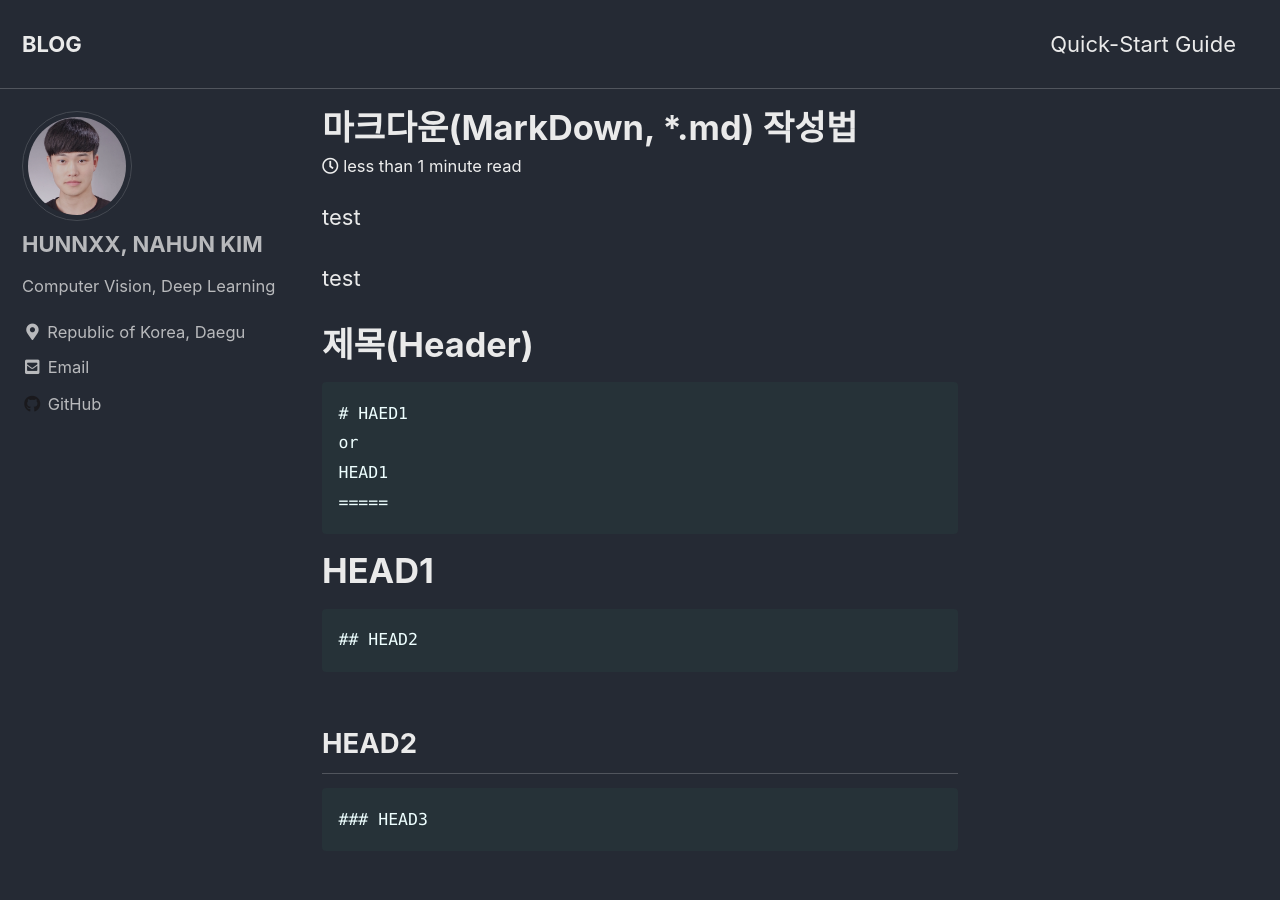
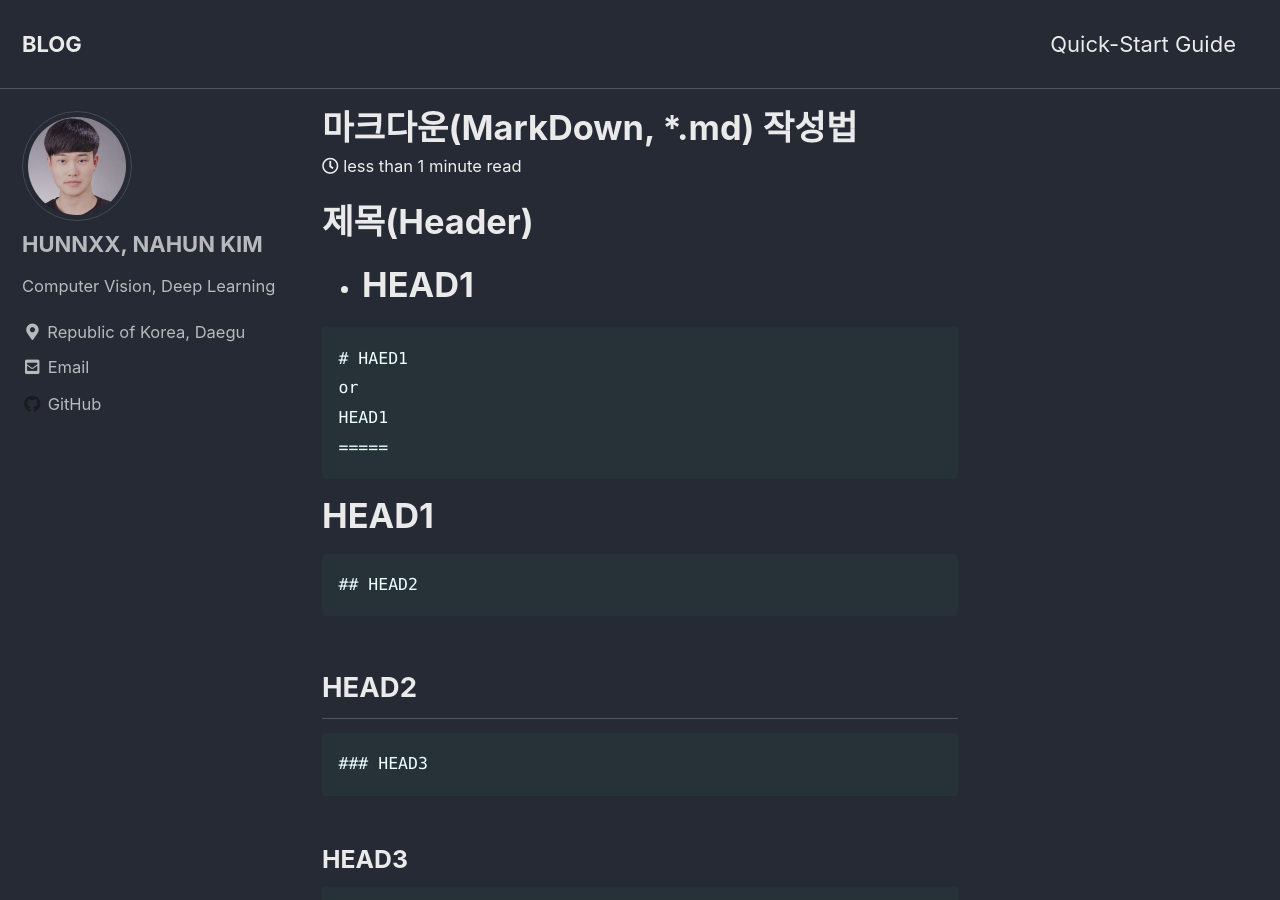
Before and after one commit to hunnxx/hunnxx.github.io, a Jekyll site: the page built from _posts/2020-08-01-practice.md, in a window 1280 px wide and 900 px high. Built offline with Jekyll 4.4.1, drawn with Linux system fonts in a browser that asks for light colours; cached includes are drawn as plain includes.

Commit message:
Update 2020-08-01-practice.md

````diff
--- a/_posts/2020-08-01-practice.md
+++ b/_posts/2020-08-01-practice.md
@@ -4,12 +4,9 @@ date: 2020-08-01 22:15:00 -0400
 categories:
 ---
 
-test
+# 제목(Header)
 
-
-test
-
-# 제목(Header)
+- # HEAD1
 
 ```
 # HAED1
````
